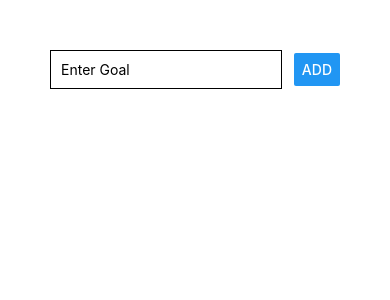
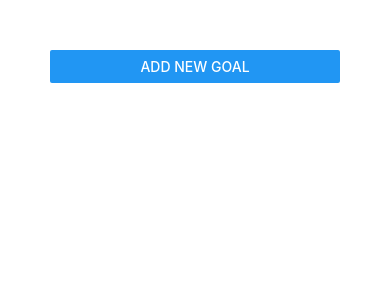
Before and after one commit to rbompiani/react-native-playground, a React Native app: screen / in a window 390 px wide. Shown: the top 300 px of the page. Built offline with nearby package versions, Linux system fonts and the light colour scheme.

Commit message:
added modal and styling

```diff
--- a/App.js
+++ b/App.js
@@ -1,30 +1,36 @@
 import React, { useState } from 'react';
-import { StyleSheet, View, FlatList } from 'react-native';
+import { StyleSheet, View, FlatList, Button } from 'react-native';
 import GoalItem from "./components/GoalItem";
 import GoalInput from './components/GoalInput';
 
 export default function App() {
 
   const [courseGoals, setCourseGoals] = useState([]);
+  const [isAddMode, setIsAddMode] = useState(false);
 
   const addGoalHandler = enteredGoal => {
     setCourseGoals((currentGoals => [
       ...currentGoals,
       { key: Math.random().toString(), value: enteredGoal }
     ]));
+
+    setIsAddMode("false");
   }
 
   const removeGoalHandler = goalId => {
     setCourseGoals(currentGoals => {
-      console.log("your goal id is", goalId);
       return currentGoals.filter(goal => goal.key !== goalId);
     });
   };
 
+  const cancelGoalHandler = () => {
+    setIsAddMode("false");
+  }
+
   return (
     <View style={styles.screen} >
-
-      <GoalInput addGoalHandler={addGoalHandler} />
+      <Button title="add new goal" onPress={() => setIsAddMode(true)} />
+      <GoalInput visible={isAddMode} onAddGoal={addGoalHandler} onCancelGoal={cancelGoalHandler} />
 
       <FlatList
         data={courseGoals}
--- a/components/GoalInput.js
+++ b/components/GoalInput.js
@@ -1,5 +1,5 @@
 import React, { useState } from "react";
-import { View, TextInput, Button, StyleSheet } from 'react-native';
+import { View, TextInput, Button, Modal, StyleSheet } from 'react-native';
 
 const GoalInput = props => {
 
@@ -9,7 +9,13 @@
         setEnteredGoal(enteredText);
     }
 
+    const addGoalHandler = () => {
+        props.onAddGoal(enteredGoal);
+        setEnteredGoal("");
+    }
+
     return (
+        <Modal visible={props.visible} animationType="slide">
             <View style={styles.inputContainer}>
                 <TextInput
                     placeholder="Enter Goal"
@@ -17,23 +23,41 @@
                     onChangeText={goalInputHandler}
                     value={enteredGoal}
                 />
-            <Button title="ADD" onPress={() => props.addGoalHandler(enteredGoal)} />
+                <View style={styles.buttonContainer}>
+                    <View style={styles.button}>
+                        <Button title="ADD" onPress={addGoalHandler} />
                     </View>
+                    <View style={styles.button}>
+                        <Button title="CANCEL" color="red" onPress={props.onCancelGoal} />
+                    </View>
+                </View>
+            </View>
+        </Modal>
     )
 
 }
 
 const styles = StyleSheet.create({
     inputContainer: {
-        flexDirection: 'row',
-        justifyContent: 'space-between',
+        flex: 1,
+        flexDirection: 'column',
+        justifyContent: 'center',
         alignItems: 'center'
     },
     input: {
         borderColor: 'black',
         borderWidth: 1,
         padding: 10,
-        width: '80%'
+        width: '80%',
+        marginBottom: 10
+    },
+    buttonContainer: {
+        flexDirection: "row",
+        justifyContent: "space-around",
+        width: "60%"
+    },
+    button: {
+        width: '40%'
     }
 })
 
```
Lines whose indentation alone changed are shown as unchanged.
